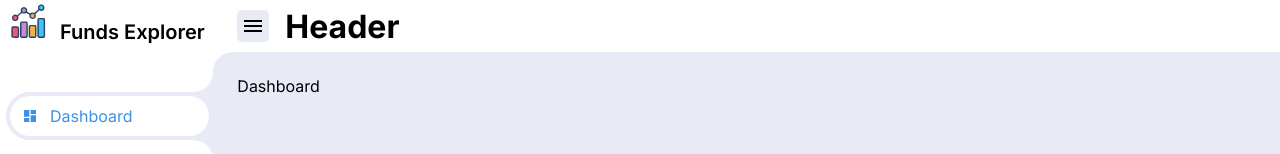
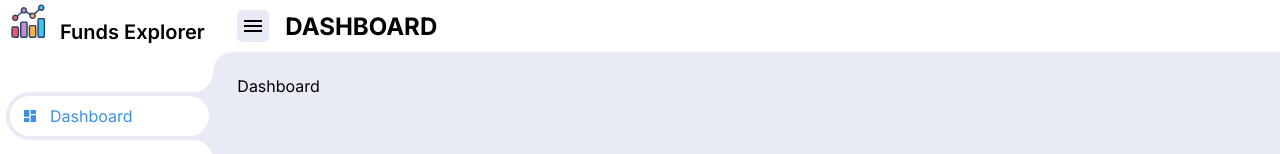
Before and after one commit to dexter2k8/funds-explorer, a Next.js app: page /dashboard in a window 1280 px wide. Shown: the top 154 px of the page. Built offline with nearby package versions, Linux system fonts and the light colour scheme.

Commit message:
updated header title

```diff
--- a/src/app/(dashboard)/components/Header/index.tsx
+++ b/src/app/(dashboard)/components/Header/index.tsx
@@ -3,16 +3,17 @@ import { MdMenu } from "react-icons/md";
 
 interface IHeaderProps {
   menuClick: () => void;
+  title: string;
 }
 
-export default function Header({ menuClick }: IHeaderProps) {
+export default function Header({ menuClick, title }: IHeaderProps) {
   const { header } = styles;
   return (
     <header className={header}>
       <button onClick={menuClick}>
         <MdMenu />
       </button>
-      <h1>Header</h1>
+      <h2>{title}</h2>
     </header>
   );
 }
--- a/src/app/(dashboard)/components/Sidebar/index.tsx
+++ b/src/app/(dashboard)/components/Sidebar/index.tsx
@@ -4,7 +4,6 @@ import Logo from "../../../../../public/assets/logo";
 import { MdDashboard, MdDonutLarge, MdLogout } from "react-icons/md";
 import { FaShoppingBag } from "react-icons/fa";
 import { RiGroupFill } from "react-icons/ri";
-import { usePathname } from "next/navigation";
 import { useState } from "react"; // TODO: remove when dashboard is ready
 
 const sidebarItems = [
@@ -16,16 +15,16 @@ const sidebarItems = [
 
 interface ISidebarProps {
   collapsed: boolean;
+  pathname: string;
 }
 
-export default function Sidebar({ collapsed }: ISidebarProps) {
-  const pathname = usePathname();
+export default function Sidebar({ collapsed, pathname }: ISidebarProps) {
   const { sidebar, head, items, foot } = styles;
 
   const [active, setActive] = useState(0);
 
   return (
-    <aside className={sidebar} data-collapsed={collapsed}>
+    <nav className={sidebar} data-collapsed={collapsed}>
       <div className={head}>
         <Link href="/dashboard">
           <Logo />
@@ -53,6 +52,6 @@ export default function Sidebar({ collapsed }: ISidebarProps) {
           <span>Logout</span>
         </Link>
       </div>
-    </aside>
+    </nav>
   );
 }
--- a/src/app/(dashboard)/layout.tsx
+++ b/src/app/(dashboard)/layout.tsx
@@ -3,16 +3,19 @@ import styles from "./styles.module.scss";
 import Sidebar from "@/app/(dashboard)/components/Sidebar";
 import { PropsWithChildren, useState } from "react";
 import Header from "./components/Header";
+import { usePathname } from "next/navigation";
 
 export default function DashboardLayout({ children }: PropsWithChildren) {
+  const pathname = usePathname();
   const [collapsed, setCollapsed] = useState(false);
   const { layout, container } = styles;
+  const title = pathname.split("/")[1].toUpperCase();
 
   return (
     <div className={layout}>
-      <Sidebar collapsed={collapsed} />
+      <Sidebar pathname={pathname} collapsed={collapsed} />
       <div className={container}>
-        <Header menuClick={() => setCollapsed(!collapsed)} />
+        <Header title={title} menuClick={() => setCollapsed(!collapsed)} />
         {children}
       </div>
     </div>
```
Also changed, not shown: src/utils/lib.ts (added, +8 -0 lines).
